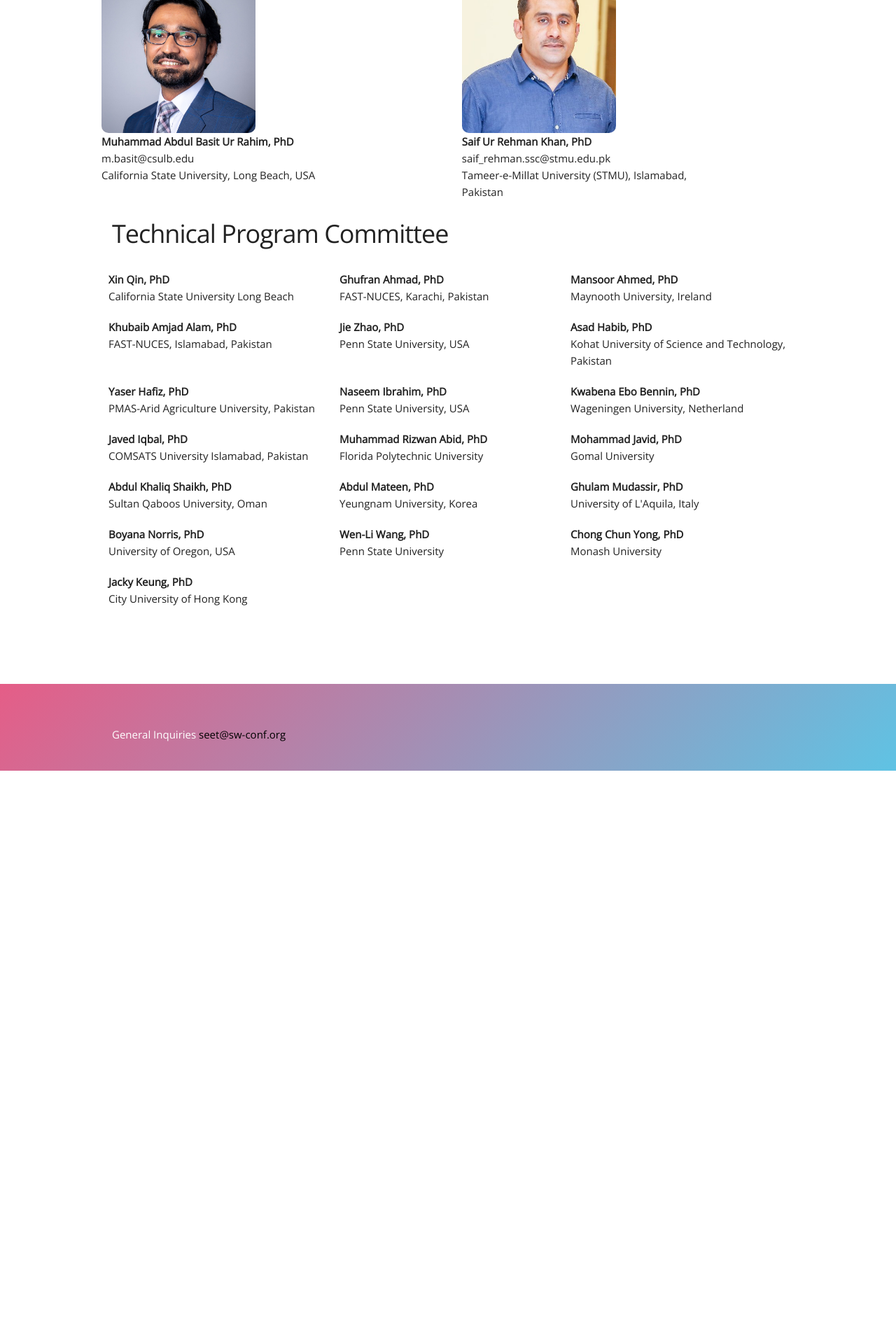
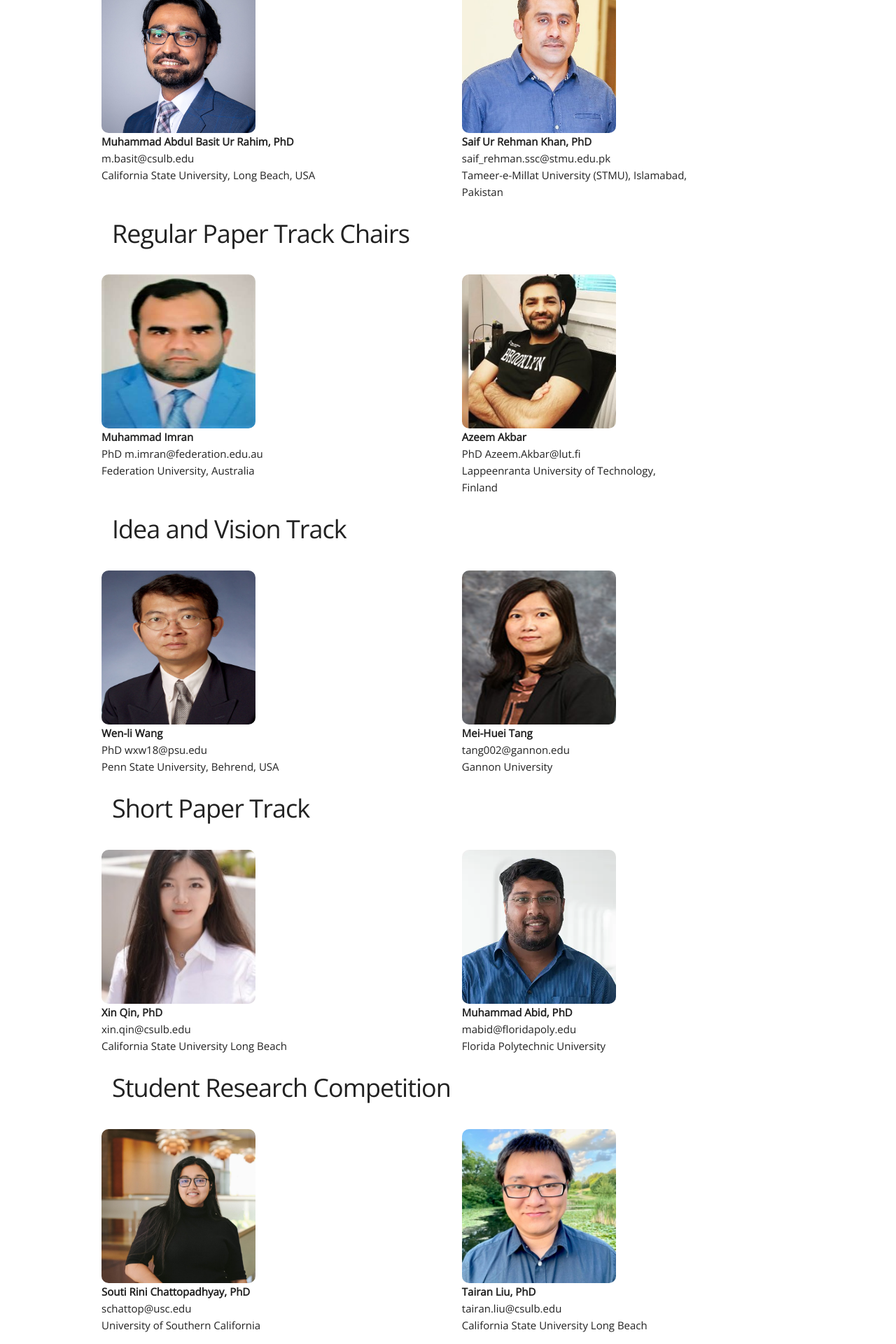
Before and after one commit to ilmaan/ICSE-IT-Conf, a Django app: page / in a window 1280 px wide. Shown: the part 4580-6500 px from the top of the page at 70% size. Before the commit the page ends 5681 px from the top, so only its background shows below. Run offline with Django 5.2, Linux system fonts and the light colour scheme; some libraries are stand-ins or nearby versions.

Commit message:
Added new committee members

```diff
--- a/ICSE_ET/settings.py
+++ b/ICSE_ET/settings.py
@@ -27,7 +27,7 @@ SECRET_KEY = 'django-insecure-ab9@#cm7mq8!vwtc@-6-d=tvq$*hvyh!=+bqp5a^56&*9oejuo
 DEBUG = True
 
 ALLOWED_HOSTS = ["sw-conf.com"]
-ALLOWED_HOSTS = []
+# ALLOWED_HOSTS = []
 
 
 # Application definition
--- a/templates/home.html
+++ b/templates/home.html
@@ -280,6 +280,70 @@
           <h6>Saif Ur Rehman Khan, PhD</h6>
           <p>saif_rehman.ssc@stmu.edu.pk <br>Tameer-e-Millat University (STMU), Islamabad, Pakistan
           </p>
+          <!-- <span class="typcn typcn-social-facebook-circular icon"></span><span class="typcn typcn-social-instagram-circular icon"></span><span class="typcn typcn-social-google-plus-circular icon"></span><span class="typcn typcn-social-linkedin-circular icon"></span>  -->
+        </div>
+
+
+      </div>
+
+      <h3>Regular Paper Track Chairs</h3>
+      <div class="row pt-4">
+        <div class="three columns"> <img src="{% static 'app\images\Muhammad-Imran_GC.jpg' %}" width="220" height="220" alt=""/>
+          <h6>Muhammad Imran</h6>
+          <p>PhD m.imran@federation.edu.au<br>Federation University, Australia</p>
+          <!-- <span class="typcn typcn-social-facebook-circular icon"></span><span class="typcn typcn-social-instagram-circular icon"></span><span class="typcn typcn-social-google-plus-circular icon"></span><span class="typcn typcn-social-linkedin-circular icon"></span> -->
+         </div>
+        <div class="three columns"> <img src="{% static 'app\images\azeem.jpg' %}" width="220" height="220" alt=""/>
+          <h6>Azeem Akbar</h6>
+          <p>PhD Azeem.Akbar@lut.fi <br>Lappeenranta University of Technology, Finland</p>
+          <!-- <span class="typcn typcn-social-facebook-circular icon"></span><span class="typcn typcn-social-instagram-circular icon"></span><span class="typcn typcn-social-google-plus-circular icon"></span><span class="typcn typcn-social-linkedin-circular icon"></span>  -->
+        </div>
+
+
+      </div>
+
+      <h3>Idea and Vision Track</h3>
+      <div class="row pt-4">
+        <div class="three columns"> <img src="{% static 'app\images\wen_li_wang.jpg' %}" width="220" height="220" alt=""/>
+          <h6>Wen-li Wang</h6>
+          <p>PhD wxw18@psu.edu<br>Penn State University, Behrend, USA</p>
+          <!-- <span class="typcn typcn-social-facebook-circular icon"></span><span class="typcn typcn-social-instagram-circular icon"></span><span class="typcn typcn-social-google-plus-circular icon"></span><span class="typcn typcn-social-linkedin-circular icon"></span> -->
+         </div>
+        <div class="three columns"> <img src="{% static 'app\images\Mei-Huei Tang.jpg' %}" width="220" height="220" alt=""/>
+          <h6>Mei-Huei Tang</h6>
+          <p>tang002@gannon.edu <br>Gannon University</p>
+          <!-- <span class="typcn typcn-social-facebook-circular icon"></span><span class="typcn typcn-social-instagram-circular icon"></span><span class="typcn typcn-social-google-plus-circular icon"></span><span class="typcn typcn-social-linkedin-circular icon"></span>  -->
+        </div>
+
+
+      </div>
+
+      <h3>Short Paper Track</h3>
+      <div class="row pt-4">
+        <div class="three columns"> <img src="{% static 'app\images\xin qin.jpg' %}" width="220" height="220" alt=""/>
+          <h6>Xin Qin, PhD</h6>
+          <p>xin.qin@csulb.edu<br>California State University Long Beach</p>
+          <!-- <span class="typcn typcn-social-facebook-circular icon"></span><span class="typcn typcn-social-instagram-circular icon"></span><span class="typcn typcn-social-google-plus-circular icon"></span><span class="typcn typcn-social-linkedin-circular icon"></span> -->
+         </div>
+        <div class="three columns"> <img src="{% static 'app\images\muhammad-abid.webp' %}" width="220" height="220" alt=""/>
+          <h6>Muhammad Abid, PhD</h6>
+          <p>mabid@floridapoly.edu<br>Florida Polytechnic University</p>
+          <!-- <span class="typcn typcn-social-facebook-circular icon"></span><span class="typcn typcn-social-instagram-circular icon"></span><span class="typcn typcn-social-google-plus-circular icon"></span><span class="typcn typcn-social-linkedin-circular icon"></span>  -->
+        </div>
+
+
+      </div>
+
+      <h3>Student Research Competition</h3>
+      <div class="row pt-4">
+        <div class="three columns"> <img src="{% static 'app\images\Souti.jpg' %}" width="220" height="220" alt=""/>
+          <h6>Souti Rini Chattopadhyay, PhD</h6>
+          <p>schattop@usc.edu<br>University of Southern California</p>
+          <!-- <span class="typcn typcn-social-facebook-circular icon"></span><span class="typcn typcn-social-instagram-circular icon"></span><span class="typcn typcn-social-google-plus-circular icon"></span><span class="typcn typcn-social-linkedin-circular icon"></span> -->
+         </div>
+        <div class="three columns"> <img src="{% static 'app\images\tairun liu.jpg' %}" width="220" height="220" alt=""/>
+          <h6>Tairan Liu, PhD </h6>
+          <p>tairan.liu@csulb.edu<br>California State University Long Beach</p>
           <!-- <span class="typcn typcn-social-facebook-circular icon"></span><span class="typcn typcn-social-instagram-circular icon"></span><span class="typcn typcn-social-google-plus-circular icon"></span><span class="typcn typcn-social-linkedin-circular icon"></span>  -->
         </div>
 
```
Also changed, not shown: static/app/images/Mei-Huei Tang.jpg (added), static/app/images/Muhammad-Imran_GC.jpg (added), static/app/images/Souti.jpg (added), static/app/images/azeem.jpg (added), static/app/images/muhammad-abid.webp (added), static/app/images/tairun liu.jpg (added), static/app/images/wen_li_wang.jpg (added), static/app/images/xin qin.jpg (added).
